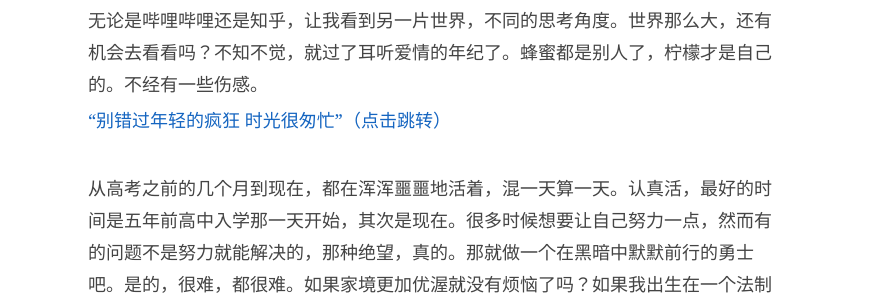
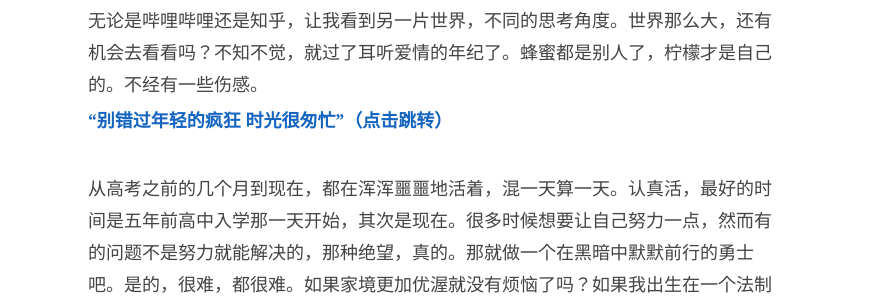
Before and after one commit to JaydenYL/JaydenYL.github.io, a Jekyll site: the page built from _posts/2020-03-08-生快.md, in a window 1280 px wide. Shown: the part 973-1273 px from the top of the page, without its empty margins (202-1077 px from the left). Built offline with Jekyll 4.4.1, drawn with Linux system fonts in a browser that asks for light colours; comment, search, counter and statistics services are not loaded.

Commit message:
Update 2020-03-08-生快.md

```diff
--- a/_posts/2020-03-08-生快.md
+++ b/_posts/2020-03-08-生快.md
@@ -39,7 +39,7 @@ catalog: true 						# 是否归档
 
 <br>无论是哔哩哔哩还是知乎，让我看到另一片世界，不同的思考角度。世界那么大，还有机会去看看吗？不知不觉，就过了耳听爱情的年纪了。蜂蜜都是别人了，柠檬才是自己的。不经有一些伤感。
 
-[“别错过年轻的疯狂 时光很匆忙”（点击跳转）](https://www.bilibili.com/video/av93784707?t=5)
+[**“别错过年轻的疯狂 时光很匆忙”（点击跳转）**](https://www.bilibili.com/video/av93784707?t=5)
 
 <br>从高考之前的几个月到现在，都在浑浑噩噩地活着，混一天算一天。认真活，最好的时间是五年前高中入学那一天开始，其次是现在。很多时候想要让自己努力一点，然而有的问题不是努力就能解决的，那种绝望，真的。那就做一个在黑暗中默默前行的勇士吧。是的，很难，都很难。如果家境更加优渥就没有烦恼了吗？如果我出生在一个法制更加健全，社会更加公平的国家，我就会更加快轻松吗？永远都会有不满意的的地方，欲望一直存在，“想要什么就去争取”（侯学姐），说的就是这个吧。人生和努力的关系是非线性的，成功的因素有很多。但是成绩和努力是正相关的。选了一条相对有前景的路（计算机），就默默努力吧。
 
```
